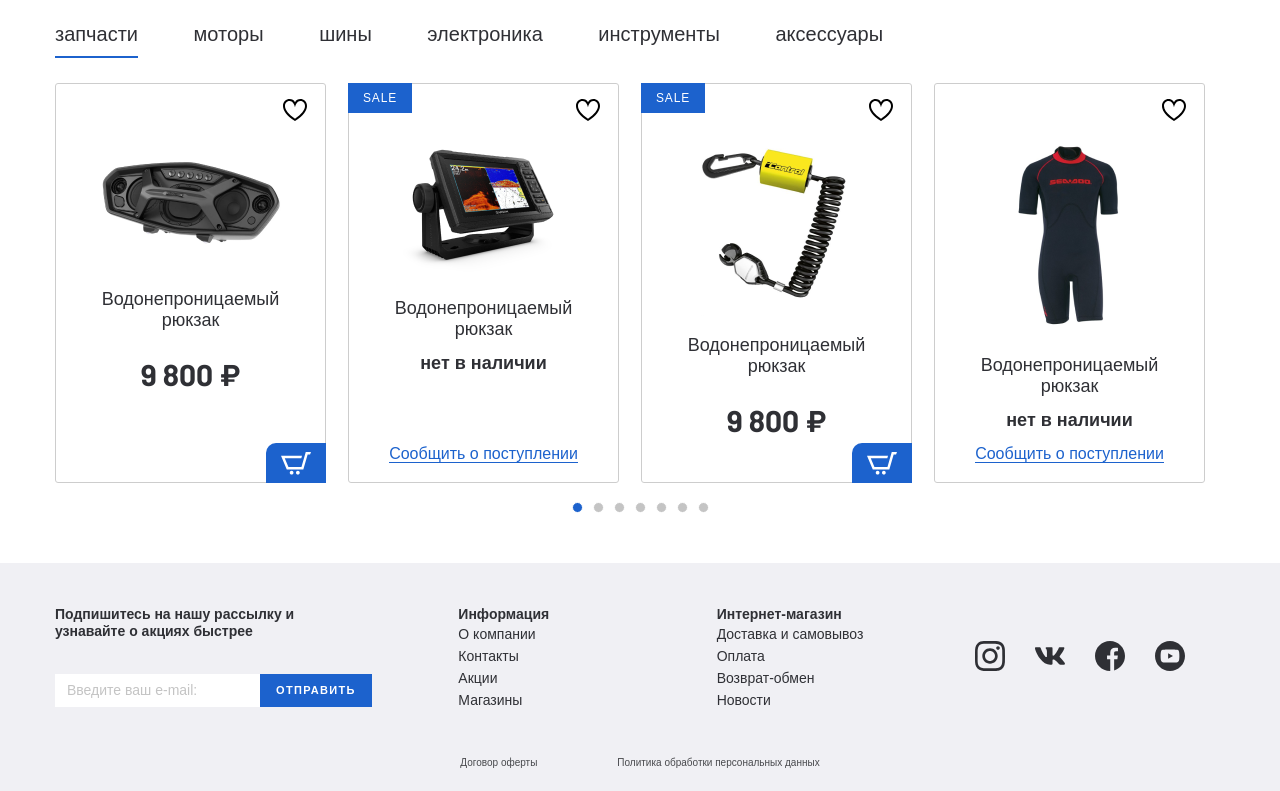
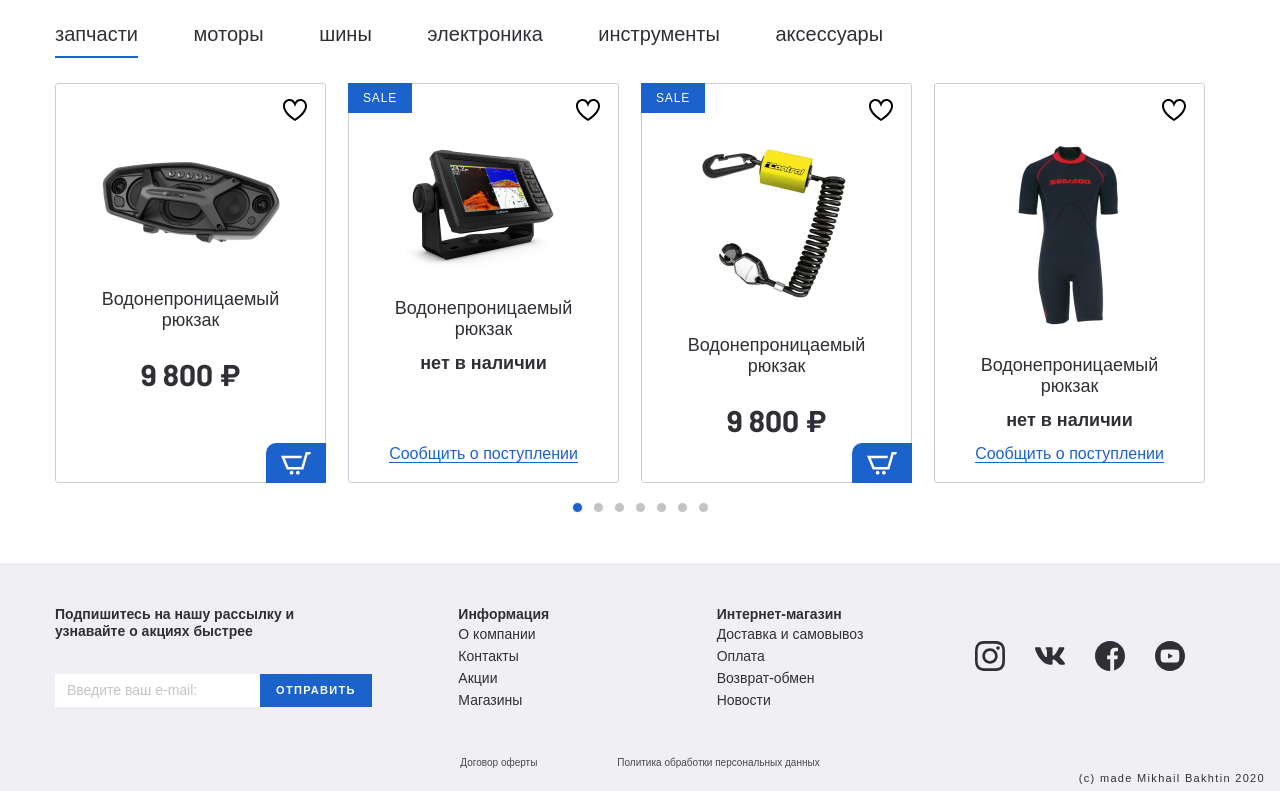
Before and after one commit to ToperHarlee/Magazine, a website: page app/index.html in a window 1280 px wide. Shown: the part 2544-3335 px from the top of the page. Drawn offline with nearby package versions, Linux system fonts and the light colour scheme.

Commit message:
дописал кто делал

```diff
--- a/app/index.html
+++ b/app/index.html
@@ -1477,6 +1477,9 @@
             <a class="footer__bottom-link" href="#">Договор оферты</a>
             <a class="footer__bottom-link" href="#">Политика обработки персональных данных</a>
           </div>
+        <div class="footer__copy">
+          <p class="footer__copy-text">(c) made Mikhail Bakhtin 2020</p>
+        </div>
         </div>
       </footer>
 
--- a/app/scss/style.scss
+++ b/app/scss/style.scss
@@ -1107,6 +1107,18 @@
     &__social-list--item + .footer__social-list--item{
         margin-left: 30px;
     }
+    &__copy{
+       position: absolute;
+       right: 15px;
+       transform: translateY(-150%);
+    }
+    &__copy-text{
+        font-size: 11px;
+        line-height: 13px;
+        text-align: center;
+        letter-spacing: 0.12em;
+        font-family: 'SFProDisplay-Semibold', sans-serif;
+    }
 }
 
 
```
Also changed, not shown: app/catalog.html (+3 -0 lines), app/product-page.html (+3 -0 lines), app/css/style.min.css.
